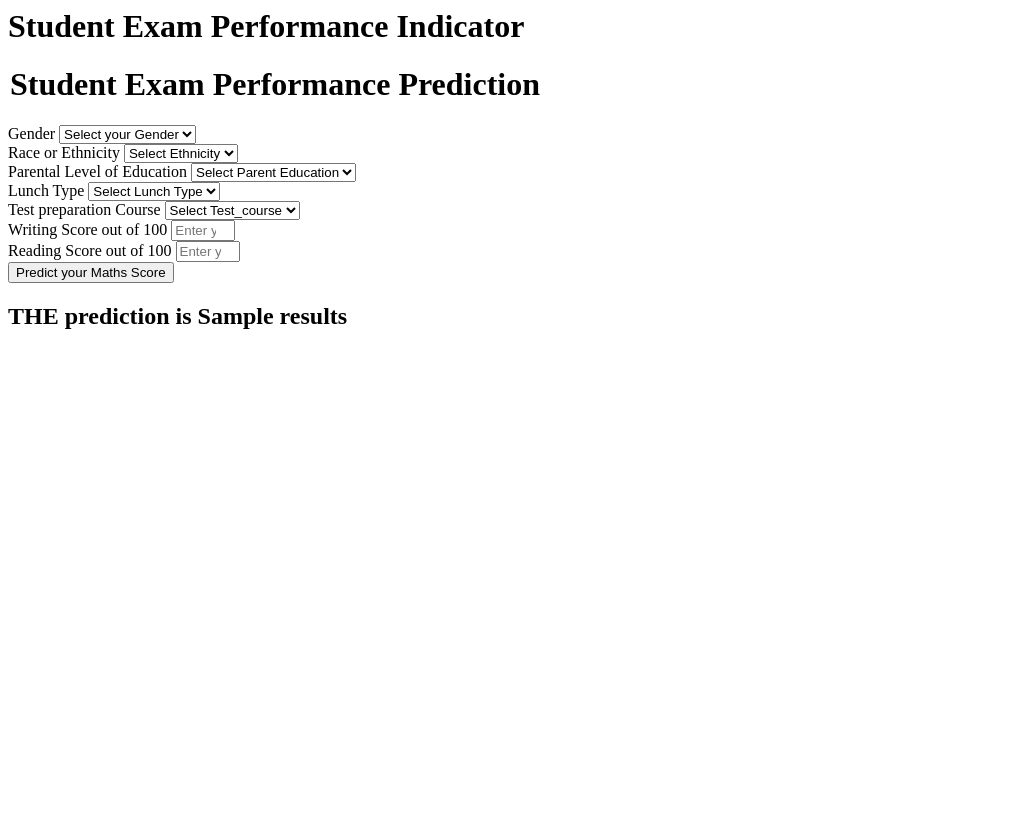
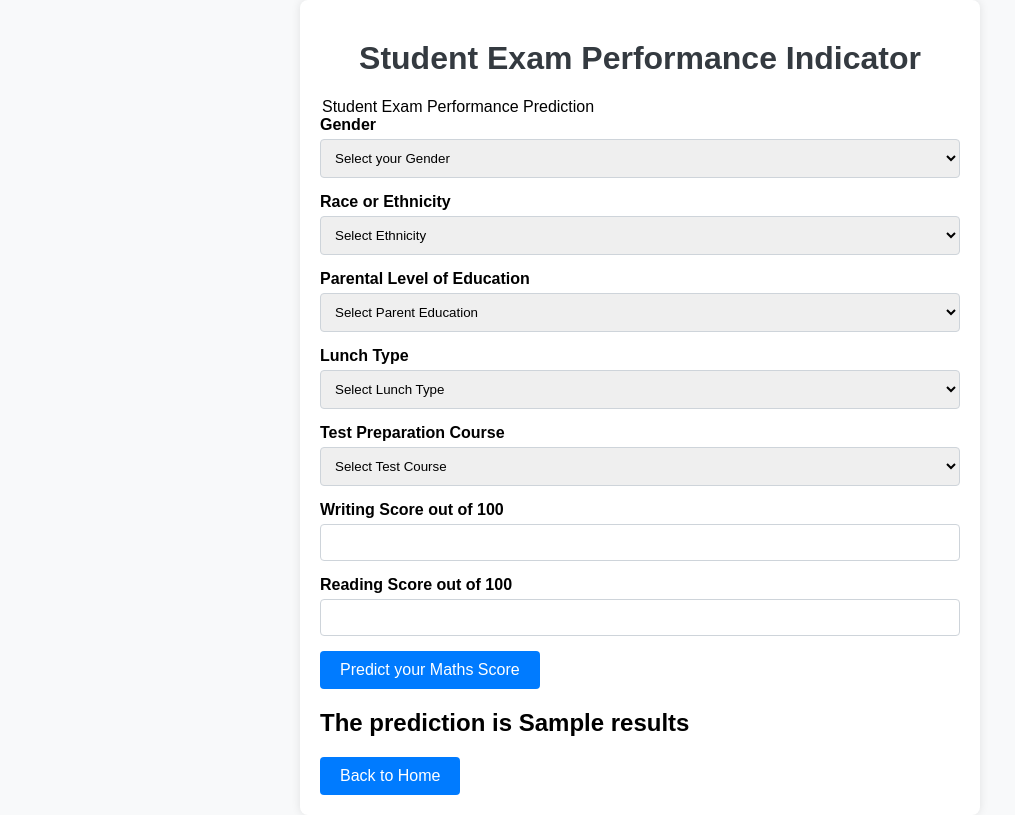
Before and after one commit to Kathanpatel403/Student-Performance-Analysis-AWS-CICD, a Flask app: template templates/home.html in a window 1280 px wide. Shown: the whole page, without its empty margins (0-1015 px from the left). Before the commit the page ends 329 px from the top, so only its background shows below. Run offline with Flask 3, Linux system fonts and the light colour scheme; the template is opened without the code that fills it: most values are stand-ins (such as "Sample title", 1, 10 or a date in 2020).

Commit message:
forth commit

```diff
--- a/templates/home.html
+++ b/templates/home.html
@@ -1,111 +1,136 @@
+<!DOCTYPE html>
 <html>
+<head>
+    <title>Student Exam Performance Indicator</title>
+    <style>
+        body {
+            font-family: Arial, sans-serif;
+            background-color: #f8f9fa;
+            margin: 0;
+            padding: 0;
+        }
+        h1 {
+            color: #343a40;
+            text-align: center;
+            margin-top: 20px;
+        }
+        .login {
+            width: 50%;
+            margin: 0 auto;
+            padding: 20px;
+            background-color: #ffffff;
+            border-radius: 8px;
+            box-shadow: 0 0 10px rgba(0, 0, 0, 0.1);
+        }
+        .mb-3 {
+            margin-bottom: 15px;
+        }
+        .form-label {
+            display: block;
+            margin-bottom: 5px;
+            font-weight: bold;
+        }
+        .form-control {
+            width: 100%;
+            padding: 10px;
+            margin: 0;
+            border: 1px solid #ced4da;
+            border-radius: 4px;
+            box-sizing: border-box;
+        }
+        .btn {
+            display: inline-block;
+            padding: 10px 20px;
+            font-size: 16px;
+            color: #fff;
+            background-color: #007bff;
+            border: none;
+            border-radius: 4px;
+            cursor: pointer;
+            text-align: center;
+        }
+        .btn:hover {
+            background-color: #0056b3;
+        }
+    </style>
+</head>
 <body>
     <div class="login">
         <h1>Student Exam Performance Indicator</h1>
 
         <form action="{{ url_for('predict_datapoint')}}" method="post">
-        <h1>
             <legend>Student Exam Performance Prediction</legend>
-        </h1>
+            <!-- Gender -->
             <div class="mb-3">
                 <label class="form-label">Gender</label>
-            <select class="form-control" name="gender" placeholder="Enter you Gender" required>
-                <option class="placeholder" selected disabled value="">Select your Gender</option>
-                <option value="male">
-                    Male
-                </option>
-                <option value="female">
-                    Female
-                </option>
+                <select class="form-control" name="gender" required>
+                    <option selected disabled value="">Select your Gender</option>
+                    <option value="male">Male</option>
+                    <option value="female">Female</option>
                 </select>
             </div>
+            <!-- Ethnicity -->
             <div class="mb-3">
                 <label class="form-label">Race or Ethnicity</label>
-            <select class="form-control" name="ethnicity" placeholder="Enter you ethnicity" required>
-                <option class="placeholder" selected disabled value="">Select Ethnicity</option>
-                <option value="group A">
-                    Group A
-                </option>
-                <option value="group B">
-                    Group B
-                </option>
-                <option value="group C">
-                    Group C
-                </option>
-                <option value="group D">
-                    Group D
-                </option>
-                <option value="group E">
-                    Group E
-                </option>
+                <select class="form-control" name="ethnicity" required>
+                    <option selected disabled value="">Select Ethnicity</option>
+                    <option value="group A">Group A</option>
+                    <option value="group B">Group B</option>
+                    <option value="group C">Group C</option>
+                    <option value="group D">Group D</option>
+                    <option value="group E">Group E</option>
                 </select>
             </div>
+            <!-- Parental Level of Education -->
             <div class="mb-3">
                 <label class="form-label">Parental Level of Education</label>
-            <select class="form-control" name="parental_level_of_education"
-                placeholder="Enter you Parent Education" required>
-                <option class="placeholder" selected disabled value="">Select Parent Education</option>
-                <option value="associate's degree">
-                    associate's degree
-                </option>
-                <option value="bachelor's degree">
-                    bachelor's degree
-                </option>
-                <option value="high school">
-                    high school
-                </option>
-                <option value="master's degree">
-                    master's degree
-                </option>
-                <option value="some college">
-                    some college
-                </option>
-                <option value="some high school">
-                    some high school
-                </option>
+                <select class="form-control" name="parental_level_of_education" required>
+                    <option selected disabled value="">Select Parent Education</option>
+                    <option value="associate's degree">Associate's degree</option>
+                    <option value="bachelor's degree">Bachelor's degree</option>
+                    <option value="high school">High school</option>
+                    <option value="master's degree">Master's degree</option>
+                    <option value="some college">Some college</option>
+                    <option value="some high school">Some high school</option>
                 </select>
             </div>
+            <!-- Lunch Type -->
             <div class="mb-3">
                 <label class="form-label">Lunch Type</label>
-            <select class="form-control" name="lunch" placeholder="Enter you Lunch" required>
-                <option class="placeholder" selected disabled value="">Select Lunch Type</option>
-                <option value="free/reduced">
-                    free/reduced
-                </option>
-                <option value="standard">
-                    standard
-                </option>
+                <select class="form-control" name="lunch" required>
+                    <option selected disabled value="">Select Lunch Type</option>
+                    <option value="free/reduced">Free/reduced</option>
+                    <option value="standard">Standard</option>
                 </select>
             </div>
+            <!-- Test Preparation Course -->
             <div class="mb-3">
-            <label class="form-label">Test preparation Course</label>
-            <select class="form-control" name="test_preparation_course" placeholder="Enter you Course"
-                required>
-                <option class="placeholder" selected disabled value="">Select Test_course</option>
-                <option value="none">
-                    None
-                </option>
-                <option value="completed">
-                    Completed
-                </option>
+                <label class="form-label">Test Preparation Course</label>
+                <select class="form-control" name="test_preparation_course" required>
+                    <option selected disabled value="">Select Test Course</option>
+                    <option value="none">None</option>
+                    <option value="completed">Completed</option>
                 </select>
             </div>
+            <!-- Writing Score -->
             <div class="mb-3">
                 <label class="form-label">Writing Score out of 100</label>
-            <input class="form-control" type="number" name="reading_score"
-                placeholder="Enter your Reading score" min='0' max='100' />
+                <input class="form-control" type="number" name="writing_score" min="0" max="100" required>
             </div>
+            <!-- Reading Score -->
             <div class="mb-3">
                 <label class="form-label">Reading Score out of 100</label>
-            <input class="form-control" type="number" name="writing_score"
-                placeholder="Enter your Reading Score" min='0' max='100' />
+                <input class="form-control" type="number" name="reading_score" min="0" max="100" required>
             </div>
+            <!-- Submit Button -->
             <div class="mb-3">
-            <input class="btn btn-primary" type="submit" value="Predict your Maths Score" required />
+                <input class="btn btn-primary" type="submit" value="Predict your Maths Score">
             </div>
         </form>
-    <h2>
-       THE  prediction is {{results}}
-    </h2>
-   <body>
+        <!-- Prediction Results -->
+        <h2>The prediction is {{ results }}</h2>
+        <!-- Back to Home Button -->
+        <button onclick="location.href='/'" class="btn">Back to Home</button>
+    </div>
+</body>
 </html>
```
Also changed, not shown: templates/index.html (+42 -1 lines), app.py (line endings or trailing spaces), 1 other file. Lines whose indentation alone changed are shown as unchanged.
